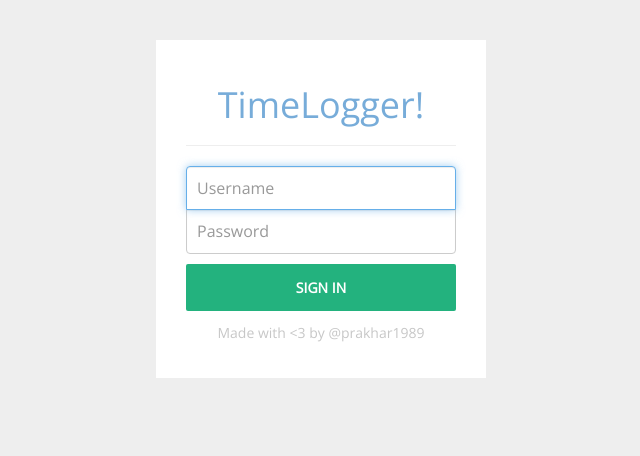
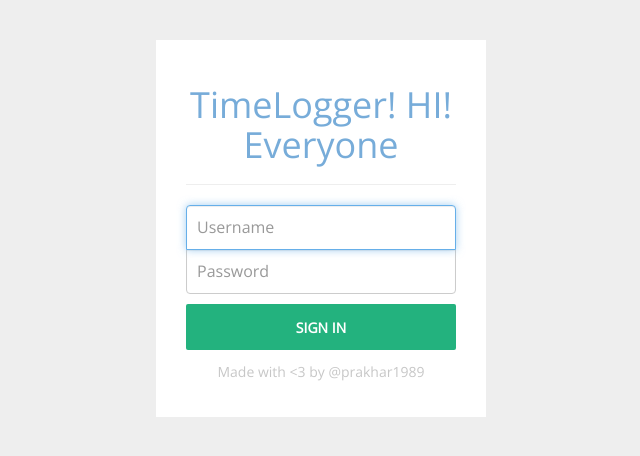
Before and after one commit to hugo506/TimeLogger, a Django app: page /login/ in a window 1280 px wide. Shown: the top 456 px of the page, without its empty margins (319-959 px from the left). Run offline with Django 3.2, Linux system fonts and the light colour scheme.

Commit message:
Added a new mssage

```diff
--- a/templates/registration/login.html
+++ b/templates/registration/login.html
@@ -4,7 +4,7 @@
 
     {% if form.errors %} <div class="alert alert-info">Your username and password didn’t match. Please try again.</div> {% endif %}
 
-    <h2 class="form-signin-heading">TimeLogger!</h2>
+    <h2 class="form-signin-heading">TimeLogger! HI! Everyone </h2>
     <hr />
     {% csrf_token %}
 
```
Also changed, not shown: admin_dashboard.css (added).
